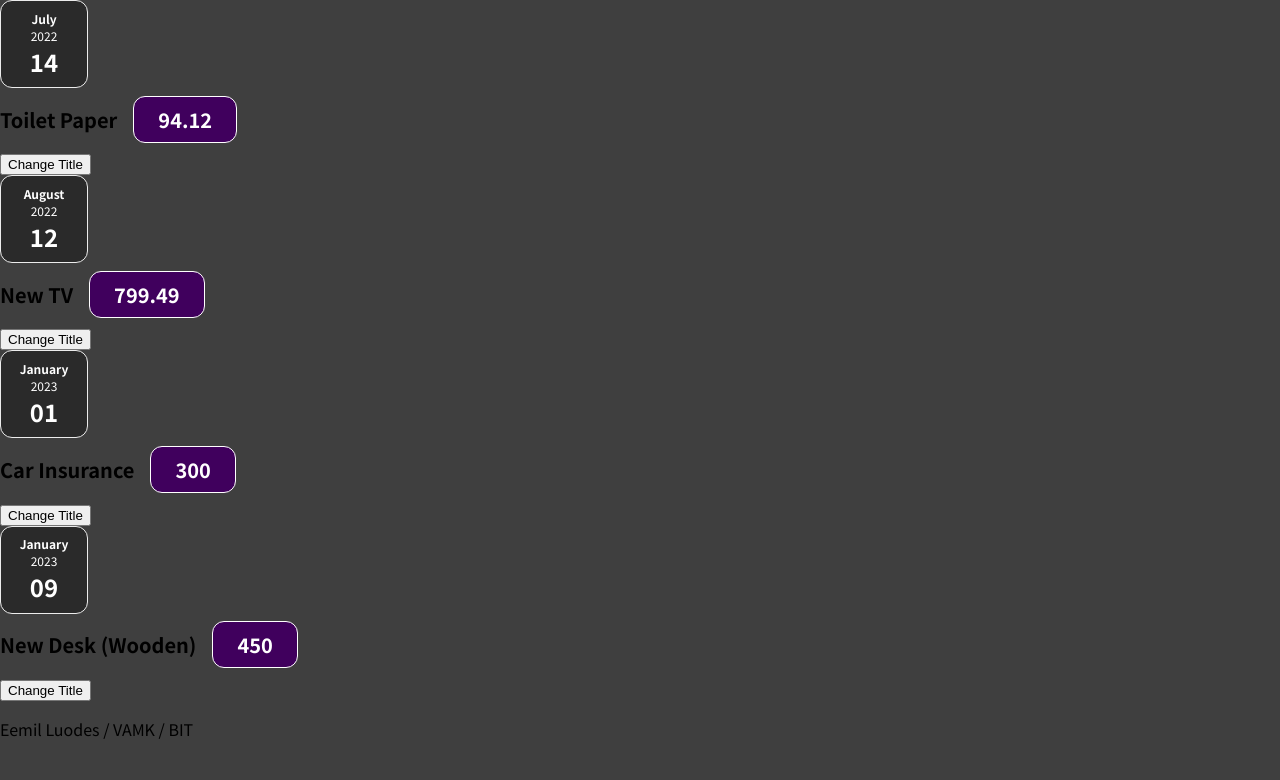
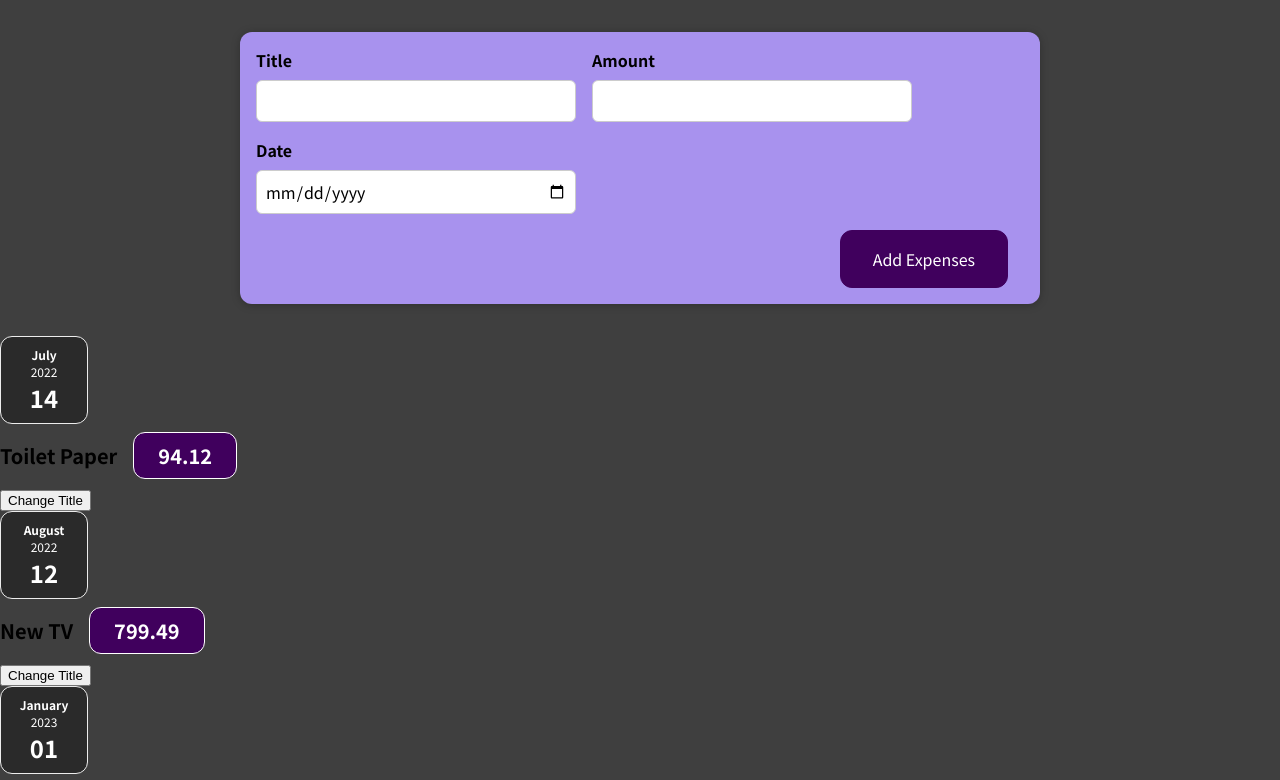
Before and after one commit to eeLude/React-Expenses-Tracker, a React (Create React App) app: page / in a window 1280 px wide. Shown: the top 780 px of the page. Built offline with nearby package versions, Linux system fonts and the light colour scheme.

Commit message:
user input field

```diff
--- a/src/App.js
+++ b/src/App.js
@@ -1,5 +1,6 @@
 import React from "react";
 import Expenses from "./components/Expenses/Expenses";
+import NewExpense from "./components/NewExpense/NewExpense";
 
 const App = () => {
   const expenses = [
@@ -26,6 +27,7 @@
 
   return (
     <div>
+      <NewExpense />
       <Expenses items={expenses} />
       <p>Eemil Luodes / VAMK / BIT</p>
     </div>
--- /dev/null
+++ b/src/components/NewExpense/ExpenseForm.css
@@ -0,0 +1,26 @@
+.new-expense__controls {
+  display: flex;
+  flex-wrap: wrap;
+  gap: 1rem;
+  margin-bottom: 1rem;
+  text-align: left;
+}
+
+.new-expense__control label {
+  font-weight: bold;
+  margin-bottom: 0.5rem;
+  display: block;
+}
+
+.new-expense__control input {
+  font: inherit;
+  padding: 0.5rem;
+  border-radius: 6px;
+  border: 1px solid #ccc;
+  width: 20rem;
+  max-width: 100%;
+}
+
+.new-expense__actions {
+  text-align: right;
+}
--- /dev/null
+++ b/src/components/NewExpense/ExpenseForm.js
@@ -0,0 +1,28 @@
+import React from "react";
+
+import "./ExpenseForm.css";
+
+const ExpenseForm = () => {
+  return (
+    <form>
+      <div className="new-expense__controls">
+        <div className="new-expense__control">
+          <label>Title</label>
+          <input type="text" />
+        </div>
+        <div className="new-expense__control">
+          <label>Amount</label>
+          <input type="number" min="0.01" step="0.01" />
+        </div>
+        <div className="new-expense__control">
+          <label>Date</label>
+          <input type="date" min="2022-01-01" step="2024-12-31" />
+        </div>
+      </div>
+      <div className="new-expense__actions">
+        <button type="submit">Add Expenses</button>
+      </div>
+    </form>
+  );
+};
+export default ExpenseForm;
--- /dev/null
+++ b/src/components/NewExpense/NewExpense.css
@@ -0,0 +1,38 @@
+.new-expense {
+  background-color: #a892ee;
+  padding: 1rem;
+  margin: 2rem auto;
+  width: 50rem;
+  max-width: 95%;
+  border-radius: 12px;
+  text-align: center;
+  box-shadow: 0 1px 8px rgba(0, 0, 0, 0.25);
+}
+
+.new-expense button {
+  font: inherit;
+  cursor: pointer;
+  padding: 1rem 2rem;
+  border: 1px solid #40005d;
+  background-color: #40005d;
+  color: white;
+  border-radius: 12px;
+  margin-right: 1rem;
+}
+
+.new-expense button:hover,
+.new-expense button:active {
+  background-color: #510674;
+  border-color: #510674;
+}
+
+.new-expense button.alternative {
+  color: #220131;
+  border-color: transparent;
+  background-color: transparent;
+}
+
+.new-expense button.alternative:hover,
+.new-expense button.alternative:active {
+  background-color: #ddb3f8;
+}
--- /dev/null
+++ b/src/components/NewExpense/NewExpense.js
@@ -0,0 +1,13 @@
+import React from "react";
+
+import "./NewExpense.css";
+import ExpenseForm from "./ExpenseForm";
+const NewExpense = () => {
+  return (
+    <div className="new-expense">
+      <ExpenseForm />
+    </div>
+  );
+};
+
+export default NewExpense;
```
